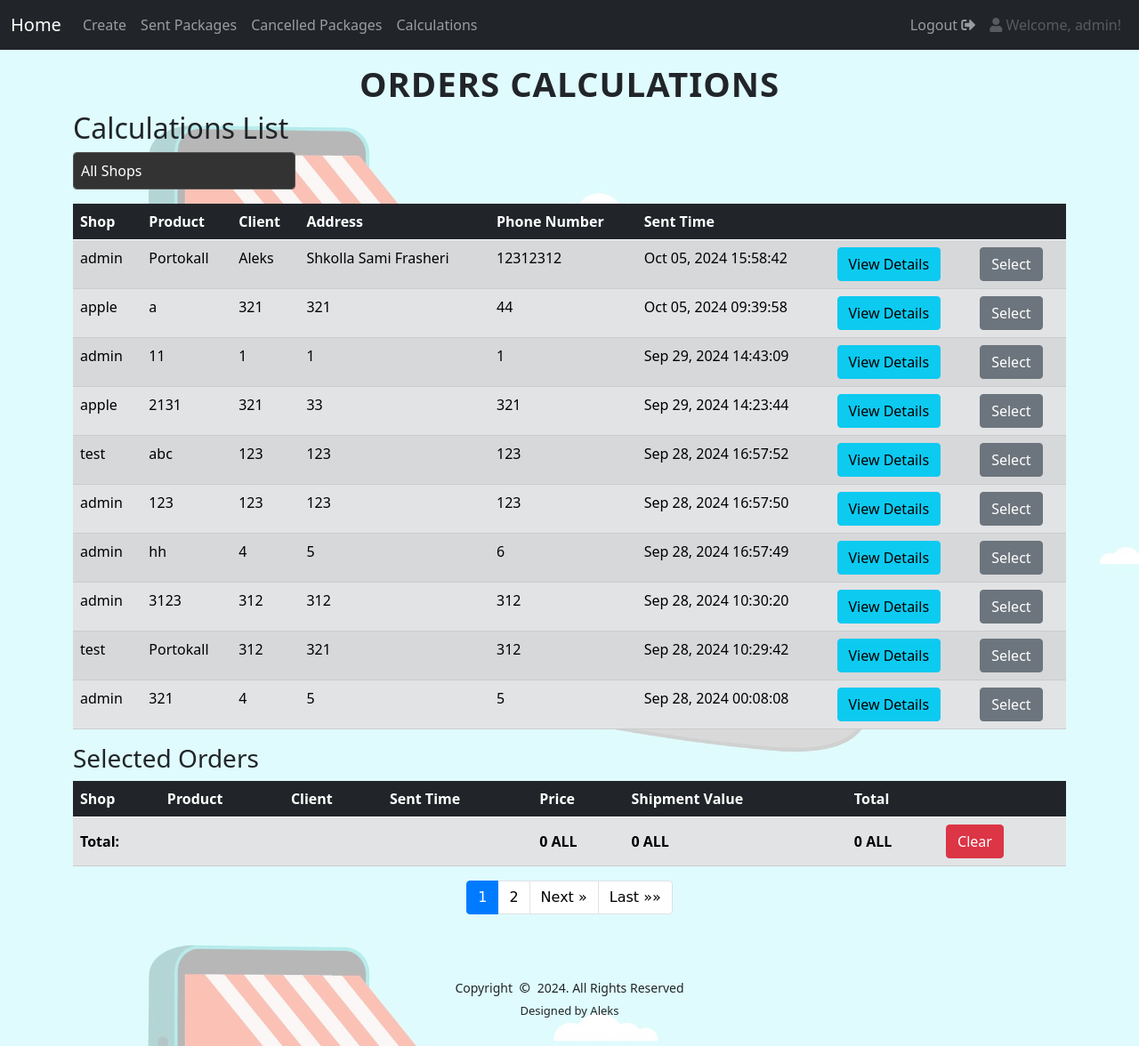
After one commit to alekskorri/postoffice-system, a Django app: page /core/order_calculations in a window 1280 px wide. The commit adds this page. Shown: the whole page at 89% size. Run offline with Django 5.2, Linux system fonts and the light colour scheme; a user stored in the database is signed in; data comes from the database, SQL or seed files in the repository; both versions use the stored data as it was after the commit.

Commit message:
calculations section

```diff
--- a/core/templates/core/cancelled_packages.html
+++ b/core/templates/core/cancelled_packages.html
@@ -36,6 +36,7 @@
     <table class="table table-secondary table-striped">
         <thead class="table-dark">
         <tr>
+            <th scope="col">Nr.</th>
             <th scope="col">Shop</th>
             <th scope="col">Product</th>
             <th scope="col">Client</th>
@@ -50,6 +51,7 @@
         <tbody>
         {% for data in page_obj %}
         <tr>
+            <th scope="row">{{ forloop.counter|add:page_obj.start_index|add:"-1" }}</th>
             <th scope="row">{{ data.shop }}</th>
             <th scope="row">{{ data.product }}</th>
             <th scope="row">{{ data.client }}</th>
--- a/core/templates/core/home.html
+++ b/core/templates/core/home.html
@@ -36,6 +36,7 @@
     <table class="table table-secondary table-striped">
         <thead class="table-dark">
         <tr>
+            <th scope="col">Nr.</th>
             <th scope="col">Shop</th>
             <th scope="col">Product</th>
             <th scope="col">Client</th>
@@ -47,9 +48,11 @@
         </tr>
         </thead>
 
+
         <tbody>
         {% for data in page_obj %}
         <tr>
+            <th scope="row">{{ forloop.counter|add:page_obj.start_index|add:"-1" }}</th>
             <th scope="row">{{ data.shop }}</th>
             <th scope="row">{{ data.product }}</th>
             <th scope="row">{{ data.client }}</th>
--- /dev/null
+++ b/core/templates/core/order_calculations.html
@@ -0,0 +1,163 @@
+<!DOCTYPE html>
+{% load static %}
+<html lang="en">
+<head>
+    <meta charset="UTF-8">
+    <title>Order Calculations</title>
+    <link crossorigin="anonymous" href="https://cdn.jsdelivr.net/npm/bootstrap@5.0.2/dist/css/bootstrap.min.css"
+          integrity="sha384-EVSTQN3/azprG1Anm3QDgpJLIm9Nao0Yz1ztcQTwFspd3yD65VohhpuuCOmLASjC" rel="stylesheet">
+    <link href="https://cdnjs.cloudflare.com/ajax/libs/font-awesome/5.15.4/css/all.min.css" rel="stylesheet">
+    <link rel="stylesheet" href="https://cdnjs.cloudflare.com/ajax/libs/font-awesome/5.15.4/css/all.min.css">
+    <link href="{% static 'css/order_calculations.css' %}" rel="stylesheet" type="text/css"/>
+</head>
+<body>
+{% include 'navbar.html' %}
+
+<h1 class="text-center fancy-title">ORDERS CALCULATIONS</h1>
+
+    <div class="container" id="calc">
+    <h2>Calculations List</h2>
+
+    {% if user.is_superuser %}
+    <form method="get" class="mb-3">
+        <div class="form-group">
+            <select name="shop" id="shop" class="form-control" onchange="this.form.submit()">
+                <option value="">All Shops</option>
+                {% for shop in shops %}
+                <option value="{{ shop.id }}" {% if request.GET.shop == shop.id|stringformat:"s" %} selected {% endif %}>
+                {{ shop.username }}</option>
+                {% endfor %}
+            </select>
+        </div>
+    </form>
+    {% endif %}
+
+<form method="POST" action="{% url 'order_calculations' %}">
+    {% csrf_token %}
+    {% if request.GET.shop %}
+    <input type="hidden" name="shop" value="{{ request.GET.shop }}">
+    {% endif %}
+    <table class="table table-secondary table-striped">
+        <thead class="table-dark">
+            <tr>
+                <th scope="col">Shop</th>
+                <th scope="col">Product</th>
+                <th scope="col">Client</th>
+                <th scope="col">Address</th>
+                <th scope="col">Phone Number</th>
+                <th scope="col">Sent Time</th>
+                <th scope="col"></th>
+                <th scope="col"></th>
+            </tr>
+        </thead>
+        <tbody>
+            {% for order in page_obj %}
+            <tr>
+                <td>{{ order.shop }}</td>
+                <td>{{ order.product }}</td>
+                <td>{{ order.client }}</td>
+                <td>{{ order.address }}</td>
+                <td>{{ order.phone_number }}</td>
+                <td>{{ order.date_sent|date:"M d, Y H:i:s" }}</td>
+                <th scope="row"><a class="btn btn-info" href="{% url 'info' order.id %}">View Details</a></th>
+                <td>
+                    <button type="submit" name="select_order" value="{{ order.id }}" class="btn btn-secondary">
+                        Select
+                    </button>
+                </td>
+            </tr>
+            {% endfor %}
+        </tbody>
+    </table>
+
+
+<h3>Selected Orders</h3>
+<table class="table table-secondary table-striped" id="selected-orders-table">
+    <thead class="table-dark">
+        <tr>
+            <th scope="col">Shop</th>
+            <th scope="col">Product</th>
+            <th scope="col">Client</th>
+            <th scope="col">Sent Time</th>
+            <th scope="col">Price</th>
+            <th scope="col">Shipment Value</th>
+            <th scope="col">Total</th>
+            <th scope="col"></th>
+        </tr>
+    </thead>
+    <tbody id="selected-orders-body">
+        {% for order in selected_orders_objs %}
+        <tr>
+            <td>{{ order.shop }}</td>
+            <td>{{ order.product }}</td>
+            <td>{{ order.client }}</td>
+            <td>{{ order.date_sent|date:"M d, Y H:i:s" }}</td>
+            <td>{{ order.price }} ALL</td>
+            <td>{{ order.shipment_value }} ALL</td>
+            <td>{{ order.total }} ALL</td>
+            <td>
+                <button type="submit" name="remove_order" value="{{ order.id }}" class="btn btn-danger">Remove</button>
+            </td>
+        </tr>
+        {% endfor %}
+        <tfoot>
+        <tr>
+            <td colspan="4.5"><strong>Total:</strong></td>
+            <td><strong>{{ total_price }} ALL</strong></td>
+            <td><strong>{{ total_shipment_value }} ALL</strong></td>
+            <td><strong>{{ total_sum }} ALL</strong></td>
+            <td>
+                <button type="submit" name="remove_all" value="true" class="btn btn-danger">Clear</button>
+            </td>
+        </tr>
+        </tfoot>
+</table>
+</form>
+
+
+    <nav aria-label="Page navigation">
+        <ul class="pagination justify-content-center">
+            {% if page_obj.has_previous %}
+            <li class="page-item"><a class="page-link" href="?page=1{% if request.GET.shop %}&shop={{ request.GET.shop }}{% endif %}">&laquo;&laquo; First</a></li>
+            <li class="page-item"><a class="page-link" href="?page={{ page_obj.previous_page_number }}{% if request.GET.shop %}&shop={{ request.GET.shop }}{% endif %}">&laquo; Previous</a></li>
+            {% endif %}
+            {% for num in page_obj.paginator.page_range %}
+            <li class="page-item {% if page_obj.number == num %}active{% endif %}"><a class="page-link" href="?page={{ num }}{% if request.GET.shop %}&shop={{ request.GET.shop }}{% endif %}">{{ num }}</a></li>
+            {% endfor %}
+            {% if page_obj.has_next %}
+            <li class="page-item"><a class="page-link" href="?page={{ page_obj.next_page_number }}{% if request.GET.shop %}&shop={{ request.GET.shop }}{% endif %}">Next &raquo;</a></li>
+            <li class="page-item"><a class="page-link" href="?page={{ page_obj.paginator.num_pages }}{% if request.GET.shop %}&shop={{ request.GET.shop }}{% endif %}">Last &raquo;&raquo;</a></li>
+            {% endif %}
+        </ul>
+    </nav>
+    </div>
+
+{% include 'footer.html' %}
+<script>
+    function saveScrollPosition() {
+        localStorage.setItem('scrollPosition', window.scrollY);
+    }
+
+    function restoreScrollPosition() {
+        const scrollPosition = localStorage.getItem('scrollPosition');
+        if (scrollPosition) {
+            window.scrollTo(0, parseInt(scrollPosition, 10));
+            localStorage.removeItem('scrollPosition');
+        }
+    }
+
+    document.addEventListener('DOMContentLoaded', function() {
+        const forms = document.querySelectorAll('form');
+        forms.forEach(form => {
+            form.addEventListener('submit', saveScrollPosition);
+        });
+
+        restoreScrollPosition();
+    });
+</script>
+
+</body>
+
+<script src="https://cdn.jsdelivr.net/npm/@popperjs/core@2.9.2/dist/umd/popper.min.js" integrity="sha384-IQsoLXl5PILFhosVNubq5LC7Qb9DXgDA9i+tQ8Zj3iwWAwPtgFTxbJ8NT4GN1R8p" crossorigin="anonymous"></script>
+<script src="https://cdn.jsdelivr.net/npm/bootstrap@5.0.2/dist/js/bootstrap.min.js" integrity="sha384-cVKIPhGWiC2Al4u+LWgxfKTRIcfu0JTxR+EQDz/bgldoEyl4H0zUF0QKbrJ0EcQF" crossorigin="anonymous"></script>
+</html>
--- a/core/templates/core/sent_packages.html
+++ b/core/templates/core/sent_packages.html
@@ -1,6 +1,6 @@
 <!DOCTYPE html>
+{% load static %}
 <html lang="en">
-{% load static %}
 <head>
     <meta charset="UTF-8">
     <title>Sent Orders</title>
@@ -37,6 +37,7 @@
     <table class="table table-secondary table-striped">
         <thead class="table-dark">
         <tr>
+            <th scope="col">Nr.</th>
             <th scope="col">Shop</th>
             <th scope="col">Product</th>
             <th scope="col">Client</th>
@@ -51,6 +52,7 @@
         <tbody>
         {% for data in page_obj %}
         <tr>
+            <th scope="row">{{ forloop.counter|add:page_obj.start_index|add:"-1" }}</th>
             <th scope="row">{{ data.shop }}</th>
             <th scope="row">{{ data.product }}</th>
             <th scope="row">{{ data.client }}</th>
@@ -79,7 +81,7 @@
         </ul>
     </nav>
 
-</div>
+    </div>
 {% endblock %}
 
 {% include 'footer.html' %}
--- a/core/urls.py
+++ b/core/urls.py
@@ -8,6 +8,7 @@ from .views.delete import delete
 from .views.create import create
 from .views.sent_packages import sent_packages, mark_order_sent
 from .views.cancelled_packages import cancelled_packages, mark_order_cancelled
+from .views.order_calculations import order_calculations
 
 urlpatterns = [
     path('', home, name="home"),
@@ -19,6 +20,7 @@ urlpatterns = [
     path('info/<id>', info, name="info"),
     path('edit/<id>', edit, name="edit"),
     path('delete/<id>', delete, name="delete"),
+    path('order_calculations', order_calculations, name="order_calculations"),
 ]
 
 if settings.DEBUG:
--- a/core/views/create.py
+++ b/core/views/create.py
@@ -2,7 +2,6 @@ from django.shortcuts import render, redirect
 from ..forms import OrderForm
 from django.contrib import messages
 from django.db import transaction
-from django.utils import timezone
 
 
 def create(request):
--- /dev/null
+++ b/core/views/order_calculations.py
@@ -0,0 +1,61 @@
+from django.contrib.auth.models import User
+from django.shortcuts import render, redirect
+from django.core.paginator import Paginator
+from ..models import SentPackages
+from django.contrib import messages
+
+
+def order_calculations(request):
+    template_name = 'core/order_calculations.html'
+    shops = User.objects.all()
+
+    if request.user.is_superuser:
+        selected_shop = request.GET.get('shop')
+        if selected_shop:
+            orders = SentPackages.objects.filter(shop_id=selected_shop).order_by("-date_sent")
+        else:
+            orders = SentPackages.objects.order_by("-date_sent")
+    else:
+        orders = SentPackages.objects.filter(shop=request.user).order_by("-date_sent")
+
+    selected_orders = request.session.get('selected_orders', [])
+
+    if request.method == 'POST':
+        selected_order_id = request.POST.get('select_order')
+        remove_order_id = request.POST.get('remove_order')
+        remove_all = request.POST.get('remove_all')
+
+        if selected_order_id:
+            if selected_order_id not in selected_orders:
+                selected_orders.append(selected_order_id)
+            else:
+                messages.info(request, 'The Order is already selected!')
+
+        elif remove_order_id and remove_order_id in selected_orders:
+            selected_orders.remove(remove_order_id)
+
+        elif remove_all == 'true':
+            selected_orders.clear()
+
+        request.session['selected_orders'] = selected_orders
+        request.session.modified = True
+        return redirect('order_calculations')
+
+    selected_orders_objs = SentPackages.objects.filter(id__in=selected_orders).order_by("-date_sent")
+    total_sum = sum(order.total for order in selected_orders_objs)
+    total_shipment_value = sum(order.shipment_value for order in selected_orders_objs)
+    total_price = sum(order.price for order in selected_orders_objs)
+
+    paginator = Paginator(orders, 10)
+    page_number = request.GET.get('page')
+    page_obj = paginator.get_page(page_number)
+
+    context = {
+        'page_obj': page_obj,
+        'selected_orders_objs': selected_orders_objs,
+        'total_sum': total_sum,
+        'total_shipment_value': total_shipment_value,
+        'total_price': total_price,
+        'shops': shops,
+    }
+    return render(request, template_name, context)
--- /dev/null
+++ b/static/css/order_calculations.css
@@ -0,0 +1,90 @@
+#calc {
+  min-height: 70vh;
+  display: flex;
+  flex-direction: column;
+}
+
+
+h1.fancy-title {
+    margin-top: 15px;
+    font-size: 2.4rem;
+    letter-spacing: 1px;
+    font-weight: bold;
+}
+
+body {
+    background-image: url('/static/image/background.jpg');
+    background-color: rgba(255, 255, 255, 0.7);
+    background-blend-mode: lighten;
+    background-size: 90%;
+}
+
+.form-group {
+    max-width: 250px;
+    margin-left: 0;
+}
+
+.form-control {
+    background-color: #333;
+    color: #fff;
+    border: 1px solid #555;
+    border-radius: 0.25rem;
+    padding: 0.5rem;
+    width: 100%;
+    transition: background-color 0.3s ease, border-color 0.3s ease, box-shadow 0.3s ease;
+}
+
+.form-control:focus {
+    background-color: #444;
+    color: #fff;
+    border-color: #777;
+    outline: none;
+    box-shadow: 0 0 10px rgba(255, 255, 255, 0.2);
+}
+
+.form-control:hover {
+    background-color: #444;
+    border-color: #777;
+}
+
+.form-control option {
+    background-color: #333;
+    color: #fff;
+}
+
+.form-group label {
+    color: #ccc;
+    font-family: 'Georgia', serif;
+    font-weight: bold;
+    display: block;
+    margin-bottom: 0.5rem;
+}
+
+.pagination {
+    width: 100%;
+    padding: 0 1rem;
+    display: flex;
+    justify-content: center;
+    font-family: cursive, sans-serif;
+}
+
+.page-link {
+    color: #000;
+    background-color: #fff;
+    border: 1px solid #dee2e6;
+    text-decoration: none;
+    transition: background-color 0.15s ease-in-out, color 0.15s ease-in-out;
+}
+
+.page-link:hover,
+.page-link:focus {
+    background-color: #007bff;
+    color: #fff;
+    border-color: #007bff;
+}
+
+.page-item.active .page-link {
+    background-color: #007bff;
+    color: #fff;
+    border-color: #007bff;
+}
--- a/templates/navbar.html
+++ b/templates/navbar.html
@@ -14,6 +14,9 @@
         </li>
         <li class="nav-item">
           <a class="nav-link" href="{% url 'cancelled_packages' %}">Cancelled Packages</a>
+        </li>
+        <li class="nav-item">
+          <a class="nav-link" href="{% url 'order_calculations' %}">Calculations</a>
         </li>
       </ul>
 
```
Also changed, not shown: core/models.py (+9 -9 lines), static/css/home.css (+19 -19 lines), static/css/sent_packages.css (+19 -19 lines), core/migrations/0010_alter_cancelledpackages_price_and_more.py (added), db.sqlite3, media/uploads/oranges_R67W37f.jpg (added).
